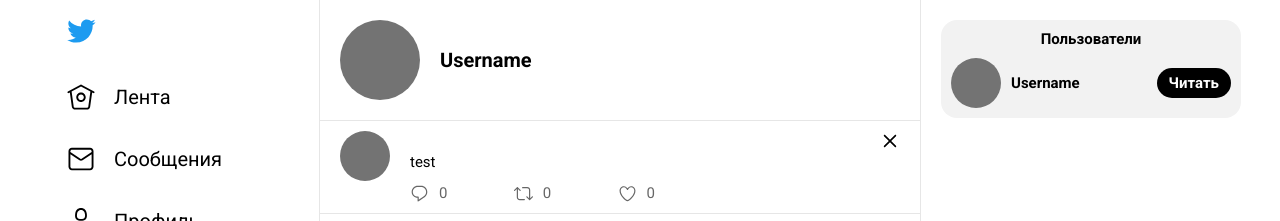
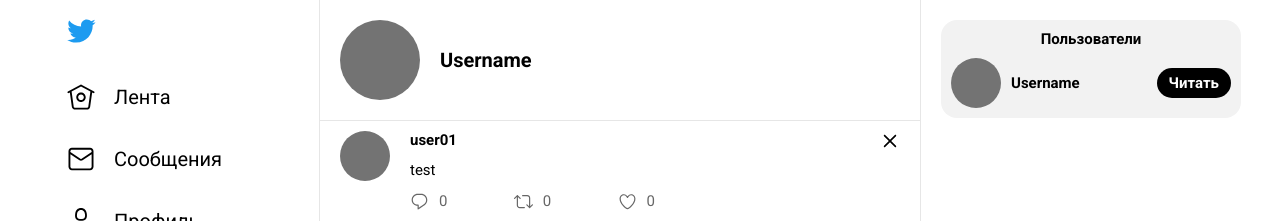
Before and after one commit to aqidel/my-twit-app, a React app: page /profile in a window 1280 px wide. Shown: the top 221 px of the page. Built offline with nearby package versions, Linux system fonts and the light colour scheme.

Commit message:
rewritten in TS

```diff
--- a/src/react/components/Feed.tsx
+++ b/src/react/components/Feed.tsx
@@ -1,17 +1,17 @@
 import React from 'react';
 import Twit from './Twit';
-import { getFirestore, query, onSnapshot, collection } from 'firebase/firestore';
+import { getFirestore, query, onSnapshot, collection, DocumentData } from 'firebase/firestore';
 import { useState, useEffect } from 'react';
 
 export default function Feed() {
 
-  const [state, setState] = useState([]);
+  const [state, setState] = useState<DocumentData[]>([]);
 
   useEffect(() => {
     const db = getFirestore();
     const path = query(collection(db, 'twits'));
     onSnapshot(path, (querySnapshot) => {
-      const temp = [];
+      const temp: DocumentData[] = [];
       querySnapshot.forEach((element) => {
         temp.push(element.data());
       })
--- a/src/react/components/Profile.tsx
+++ b/src/react/components/Profile.tsx
@@ -1,7 +1,7 @@
 import React from 'react';
 import Twit from './Twit';
 
-let temp = [{text: 'test'}];
+let temp = [{id: 'test_id', user: 'user01', text: 'test'}];
 
 export default function Profile() {
   return (
@@ -12,7 +12,7 @@ export default function Profile() {
       </div>
       <div id='my-twits'>
         {temp.map((element, i) => {
-          return <Twit text={element.text} key={i}/>
+          return <Twit text={element.text} user={element.user} id={element.id} key={i}/>
         })}
       </div>
     </div>
--- a/src/react/components/createTwit.tsx
+++ b/src/react/components/createTwit.tsx
@@ -12,13 +12,9 @@ export default function CreateTwit() {
   const db = getFirestore();
 
   async function createTwit(event: FormEvent) {
-    await event.preventDefault();
+    event.preventDefault();
     const ref = await doc(collection(db, 'twits'));
-    await setDoc(ref, {
-      user: 'user01',
-      text: input.current.value,
-      id: ref.id
-    })
+    await setDoc(ref, {user: 'user01', text: input.current!.value, id: ref.id});
     dispatch(toggle());
   };
 
--- a/tsconfig.json
+++ b/tsconfig.json
@@ -1,9 +1,9 @@
 {
   "compilerOptions": {
     "outDir": "./dist/",
-    "noImplicitAny": false,
+    "noImplicitAny": true,
     "strict": true,
-    "strictNullChecks": false,
+    "strictNullChecks": true,
     "allowSyntheticDefaultImports": true,
     "module": "es6",
     "target": "es5",
```
Also changed, not shown: src/react/components/Twit.tsx (+7 -1 lines).
